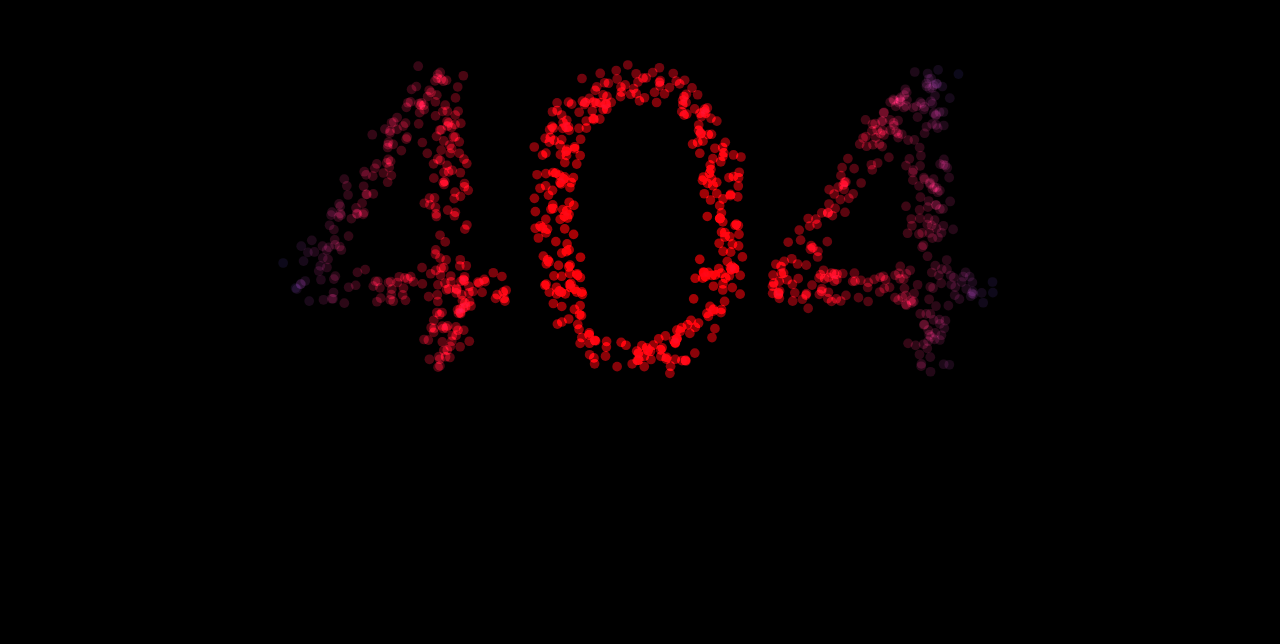
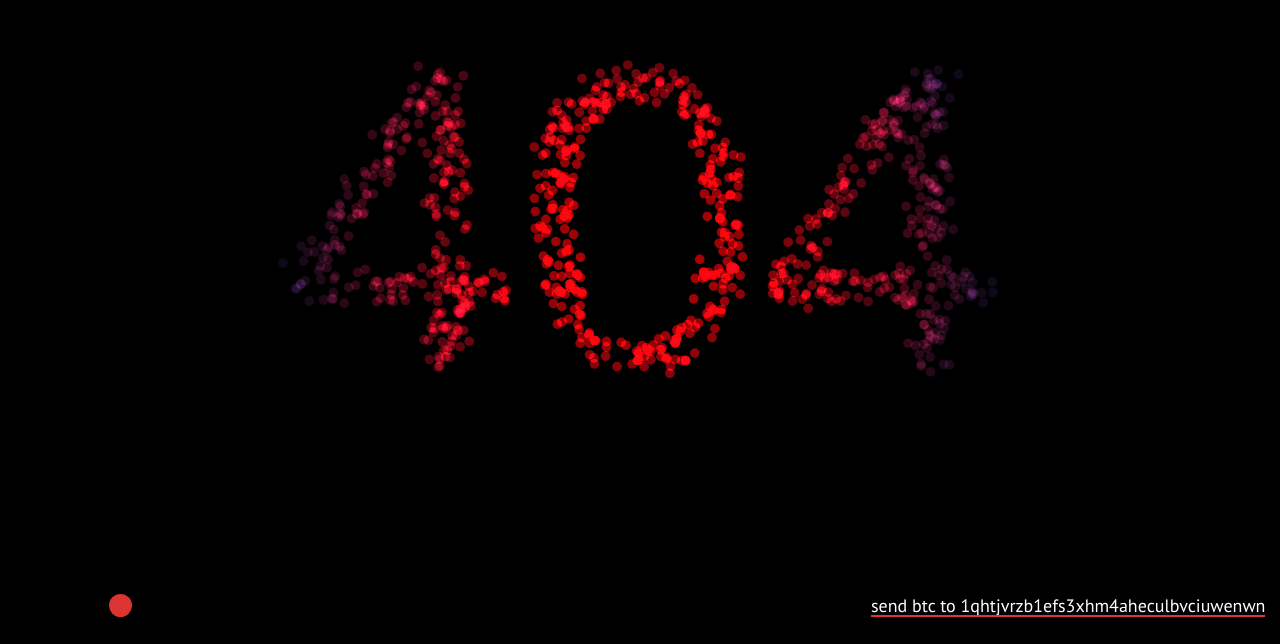
Before and after one commit to Draxxi/404, a plain HTML site: page index.html in a window 1280 px wide. Shown: the part 156-800 px from the top of the page. Drawn offline with Linux system fonts and the light colour scheme; a small style sheet from the web is missing; a web font is replaced by a local one.

Commit message:
Update index.html

```diff
--- a/index.html
+++ b/index.html
@@ -43,8 +43,13 @@
 
 <div id="footer" class="Footer">
 		<ul class="Footer-menu">
+
 			<li class="Footer-logoWr vAligner">
-				<a class='Send BTC here' href="/"></a>
+				<a class='Footer-logo vItem' href="/"></a>
+			</li>
+
+			<li class="team vAligner">
+				<a class="link-st vItem" href="/we/">Send BTC to 1QHtJvrzb1EFs3xhM4AHECULbVciUwenwN</a>
 			</li>
 		</ul>
 	</div>
```
